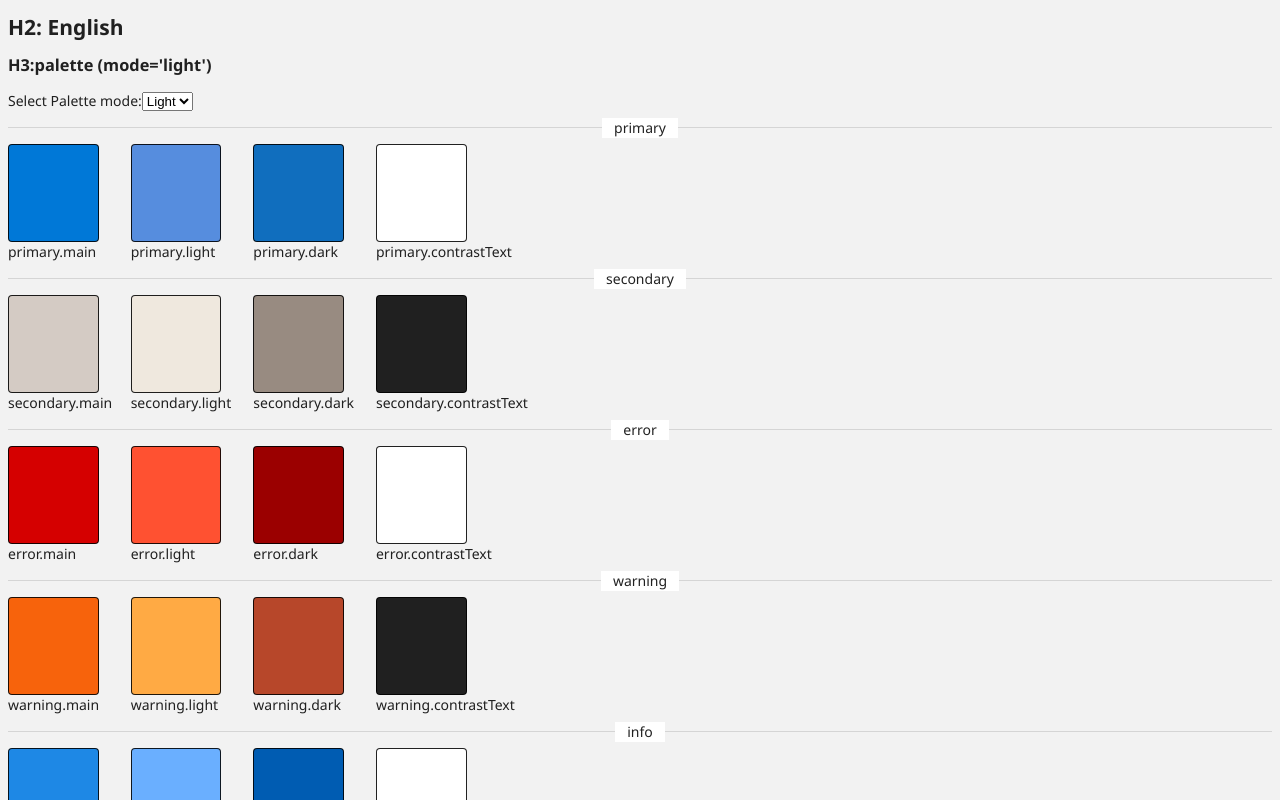
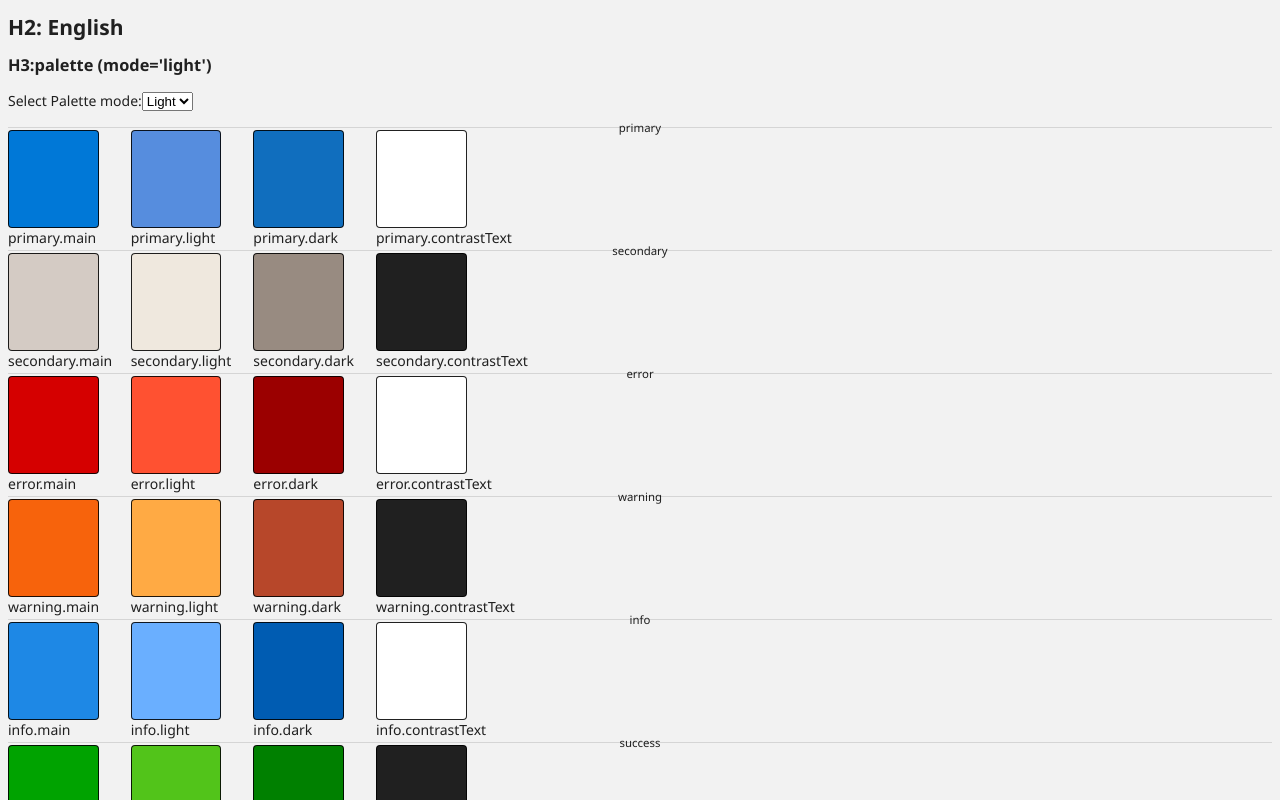
Before and after one commit to dangdinhtai0001/friday-fw-ssr, a Next.js app: page /theme in a window 1280 px wide. Shown: the top 800 px of the page. Built offline with nearby package versions, Linux system fonts and the light colour scheme.

Commit message:
refactor: Viết lại component divider

```diff
--- a/package/deva/divider/Divider.tsx
+++ b/package/deva/divider/Divider.tsx
@@ -1,55 +1,12 @@
-import * as React from 'react';
-import { styled } from '@mui/system';
-import {
-  IDividerProps,
-  IDividerContainerProps,
-  IDividerLineProps,
-  IDividerTextProps,
-} from './Divider.d';
+import { IDividerProps } from './types';
+import { StyledDividerContainer, StyledDividerLine, StyledDividerText } from './StyledElements';
 
 export default function Divider(props: IDividerProps) {
-  const { color = '#000', height = 1, type = 'solid', text } = props;
-
+  const { height = 1, type = 'solid', text, color } = props;
   return (
-    <DividerContainer height={height}>
-      <DividerLine color={color} type={type} />
-      {text && <DividerText>{text}</DividerText>}
-    </DividerContainer>
+    <StyledDividerContainer height={height}>
+      <StyledDividerLine type={type} />
+      {text && <StyledDividerText>{text}</StyledDividerText>}
+    </StyledDividerContainer>
   );
 }
-
-const DividerContainer = styled(
-  'div',
-  {}
-)<IDividerContainerProps>(({ height }) => ({
-  position: 'relative',
-  display: 'flex',
-  alignItems: 'center',
-  justifyContent: 'center',
-  height: `${height}px`,
-  margin: '16px 0',
-}));
-
-const DividerLine = styled(
-  'div',
-  {}
-)<IDividerLineProps>(props => ({
-  width: '100%',
-  borderBottom: `${props.type} ${props.theme.palette.divider} 1px`,
-}));
-
-const DividerText = styled(
-  'div',
-  {}
-)<IDividerTextProps>(props => ({
-  fontSize: '14px',
-  fontWeight: 500,
-  backgroundColor: props.theme.palette.background.paper || '#fff',
-  padding: '0 12px',
-  color: props.color
-    ? props.color
-    : props.theme.palette.text.primary,
-  position: 'absolute',
-  top: '50%',
-  transform: 'translateY(-50%)',
-}));
--- /dev/null
+++ b/package/deva/divider/StyledElements.tsx
@@ -0,0 +1,30 @@
+import styled from '@mui/system/styled';
+import { IDefaultTheme } from '@/package/preta/types';
+import { DividerType } from './types'
+import { defaultControllerContainer, typographyCaption2 } from '@/package/preta/styled-shared';
+
+export const StyledDividerContainer = styled('div', {})(({ theme, height }: { theme?: IDefaultTheme, height: number | string }) => ({
+  position: 'relative',
+  display: 'flex',
+  alignItems: 'center',
+  justifyContent: 'center',
+  height: height,
+  margin: `${theme?.components.spacing.xxs} 0`,
+}));
+
+export const StyledDividerLine = styled('div', {})(({ theme, type }: { theme?: IDefaultTheme, type: DividerType }) => ({
+  width: '100%',
+  borderBottom: `${type} ${theme?.palette.divider} 1px`,
+}));
+
+export const StyledDividerText = styled('div', {})(({ theme, color }: { theme?: IDefaultTheme, color?: string }) => ({
+  ...typographyCaption2({ theme }),
+
+  position: 'absolute',
+  top: '50%',
+  transform: 'translateY(-50%)',
+
+  color: color || theme?.palette.text.primary,
+
+  padding: `0 ${theme?.components.spacing.xxs}`,
+}));
--- /dev/null
+++ b/package/deva/divider/index.ts
@@ -0,0 +1,2 @@
+export { default } from './Divider';
+export * from './types.d';
```
Also changed, not shown: package/deva/divider/Divider.d.ts (deleted, +0 -19 lines), package/deva/divider/types.d.ts (added, +9 -0 lines).
